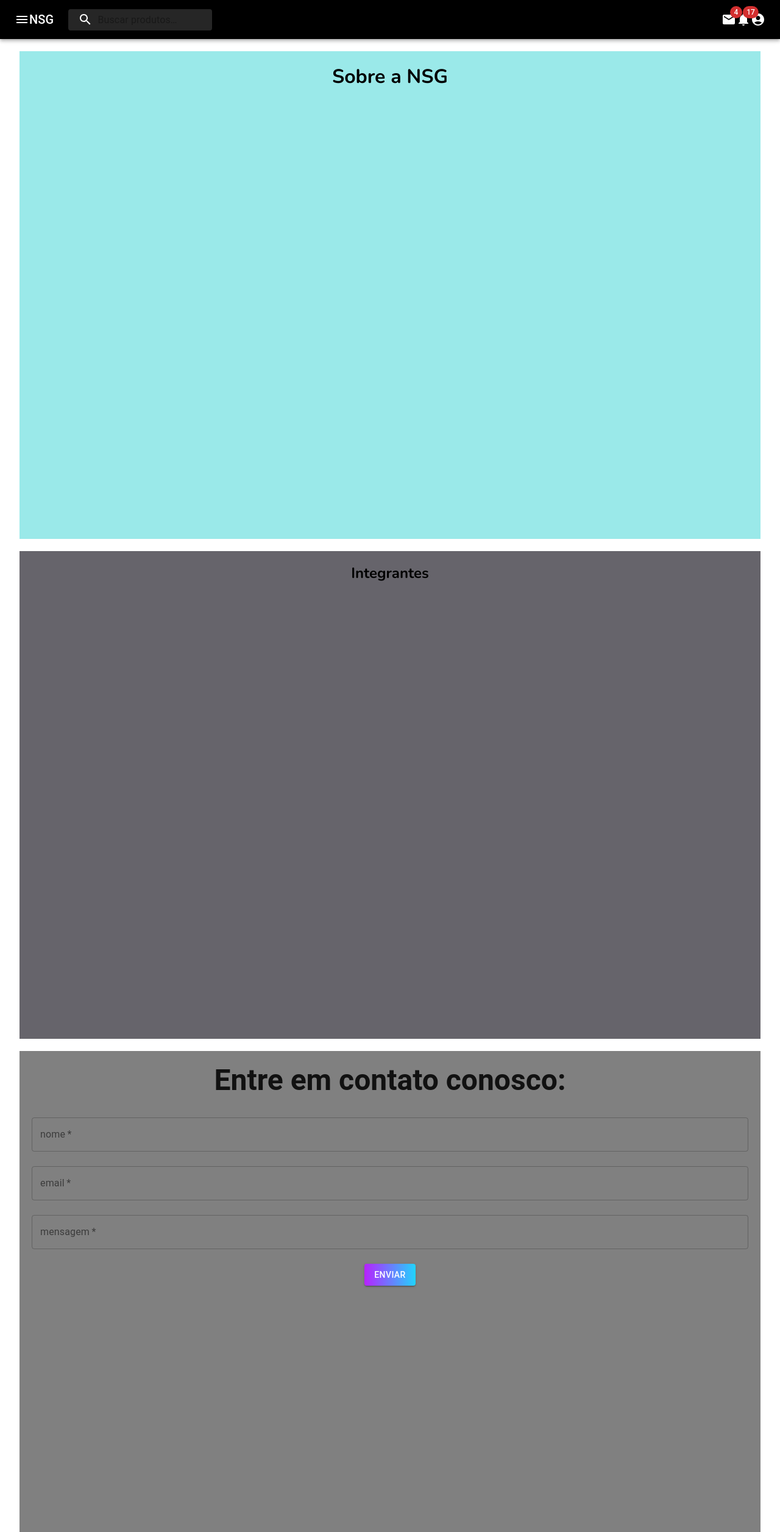
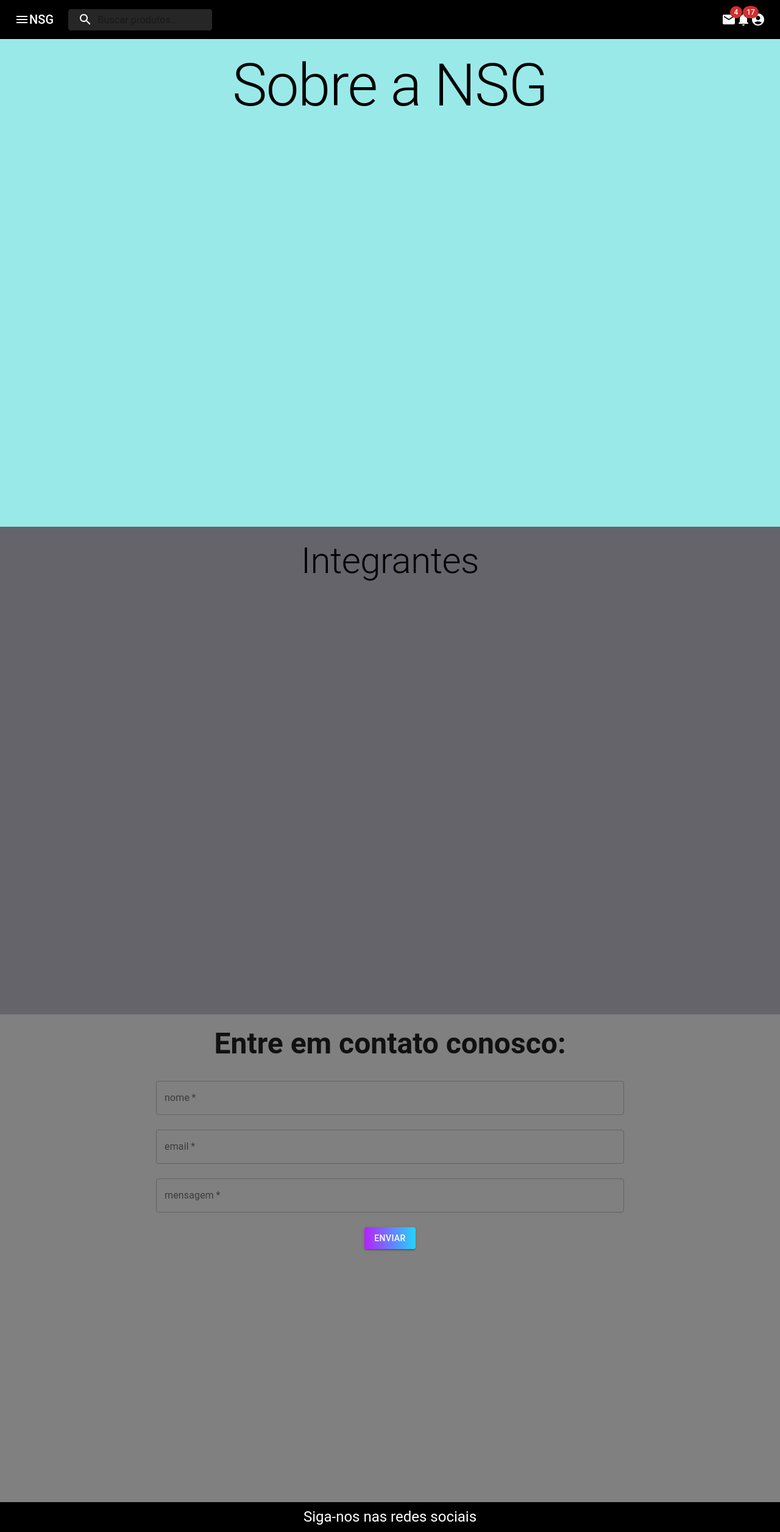
Before and after one commit to clayton-oly/pi_FrontEnd, a React (Create React App) app: page /sobrenos in a window 1280 px wide. Shown: the top 2513 px of the page at 61% size. Built offline with nearby package versions, Linux system fonts and the light colour scheme; a web font is replaced by a local one.

Commit message:
Alterando estilização do componente Sobre

```diff
--- a/src/paginas/sobreNos/SobreNos.css
+++ b/src/paginas/sobreNos/SobreNos.css
@@ -7,30 +7,30 @@
 
 .box11 {
     height: 100vh;
-    width: 95%;
+    width: 100vw;
     text-align: center;
-    margin-top: 20px;
-    padding: 20px;
     background-color: #9ae9e9;
 }
 
 .box22 {
     height: 100vh;
-    width: 95%;
+    width: 100vw;
     text-align: center;
-    margin-top: 20px;
-    padding: 20px;
     background-color: rgb(102, 100, 107);
 }
 
 .box33 {
+    display: flex;
+    justify-content: center;
+    text-align: center;
     height: 100vh;
-    width: 95%;
-    text-align: center;
-    margin-top: 20px;
-    margin-bottom: 20px;
+    width: 100vw;
     padding: 20px;
     background-color: grey;
+}
+
+.form {
+    width: 60vw;
 }
 
 .botao {
@@ -43,3 +43,8 @@
 .text-decorator-none {
     text-decoration: none !important;
 }
+
+.texto {
+    padding: 20px;
+    color: black !important;
+}
--- a/src/paginas/sobreNos/SobreNos.tsx
+++ b/src/paginas/sobreNos/SobreNos.tsx
@@ -11,13 +11,13 @@ function SobreNos() {
 
         <Grid className="container">
             <Box className="box11">
-                <h1>Sobre a NSG</h1>
+            <Typography variant='h1' gutterBottom color='textPrimary' component='h1' align='center' className='texto'>Sobre a NSG</Typography>
             </Box>
             <Box className="box22">
-                <h2>Integrantes</h2>
+            <Typography variant='h2' gutterBottom color='textPrimary' component='h2' align='center' className='texto'>Integrantes</Typography>
             </Box>
             <Box className="box33">
-                <form>
+                <form className='form'>
                     <Typography variant='h3' gutterBottom color='textPrimary' component='h3' align='center' className='textos2'>Entre em contato conosco:</Typography>
 
                     <TextField id='nome' label='nome' variant='outlined' name='nome' margin='normal' fullWidth placeholder='Insira seu nome' required />
```
Also changed, not shown: 2 other files (tests, documents, lock files or other folders).
